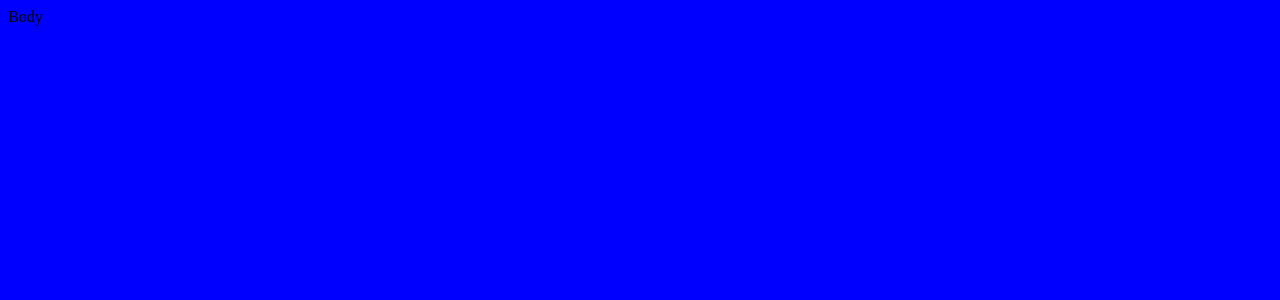
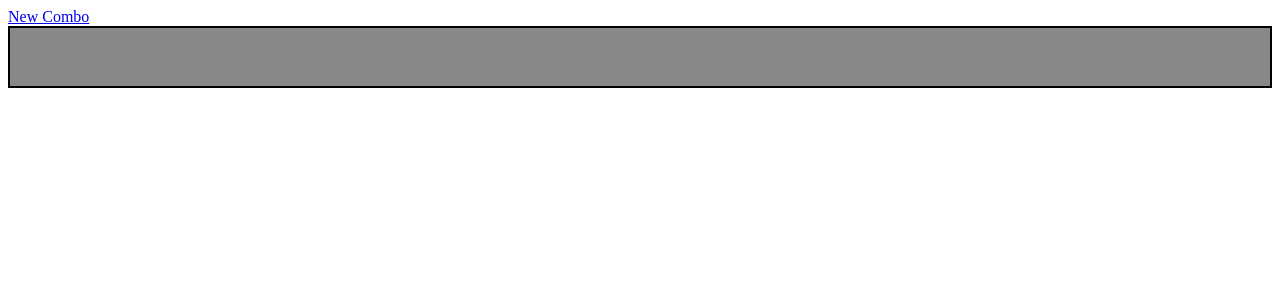
Before and after one commit to richardgiddings/colourtester, a Django app: page / in a window 1280 px wide. Before the commit the part shown is almost empty. Shown: the top 300 px of the page. Run offline with Django 3.2, Linux system fonts and the light colour scheme; tables that the repository leaves empty hold one stand-in row (values such as "Sample post").

Commit message:
Index page - List colour combinations - Add a New Combo button link to combo page

```diff
--- a/tester/static/tester/style.css
+++ b/tester/static/tester/style.css
@@ -1,3 +1,14 @@
-body {
-    background-color: blue;
+* { box-sizing: border-box; }
+
+.combo {
+    border: 2px solid black;
+    margin-bottom: 2px;
+    overflow: hidden;
 }
+.combo-colour {
+    display: block;
+    float: left;
+    width: 50%;
+    padding: 20px;
+    text-align: center;
+}
--- a/tester/templates/tester/index.html
+++ b/tester/templates/tester/index.html
@@ -8,6 +8,14 @@
         <link rel="stylesheet" type="text/css" href="{% static 'tester/style.css' %}">
     </head>
     <body>
-        Body
+        <a href="{% url 'combo' %}">New Combo</a>
+        <div id="combos">
+        {% for combo in combos %}
+            <div class="combo">
+                <span class="combo-colour" style="background: {{ combo.bgcolour_one }}; color: {{ combo.textcolour_one }}">{{ combo.textcolour_one }}</span>
+                <span class="combo-colour" style="background: {{ combo.bgcolour_two }}; color: {{ combo.textcolour_two }}">{{ combo.textcolour_two }}</span>
+            </div>
+        {% endfor %}
+        </div>
     </body>
 </html>
--- a/tester/urls.py
+++ b/tester/urls.py
@@ -3,4 +3,5 @@ from . import views
 
 urlpatterns = [
     path('', views.index, name='index'),
+    path('combo/', views.combo, name='combo'),
 ]
--- a/tester/views.py
+++ b/tester/views.py
@@ -1,4 +1,11 @@
 from django.shortcuts import render
+from .models import ColourCombo
 
 def index(request):
-    return render(request, template_name='tester/index.html')
+    colour_combos = ColourCombo.objects.all()
+
+    return render(request, template_name='tester/index.html',
+                  context={'combos': colour_combos})
+
+def combo(request):
+    return render(request, template_name='tester/combo.html')
```
Also changed, not shown: tester/templates/tester/combo.html (added, +13 -0 lines).
